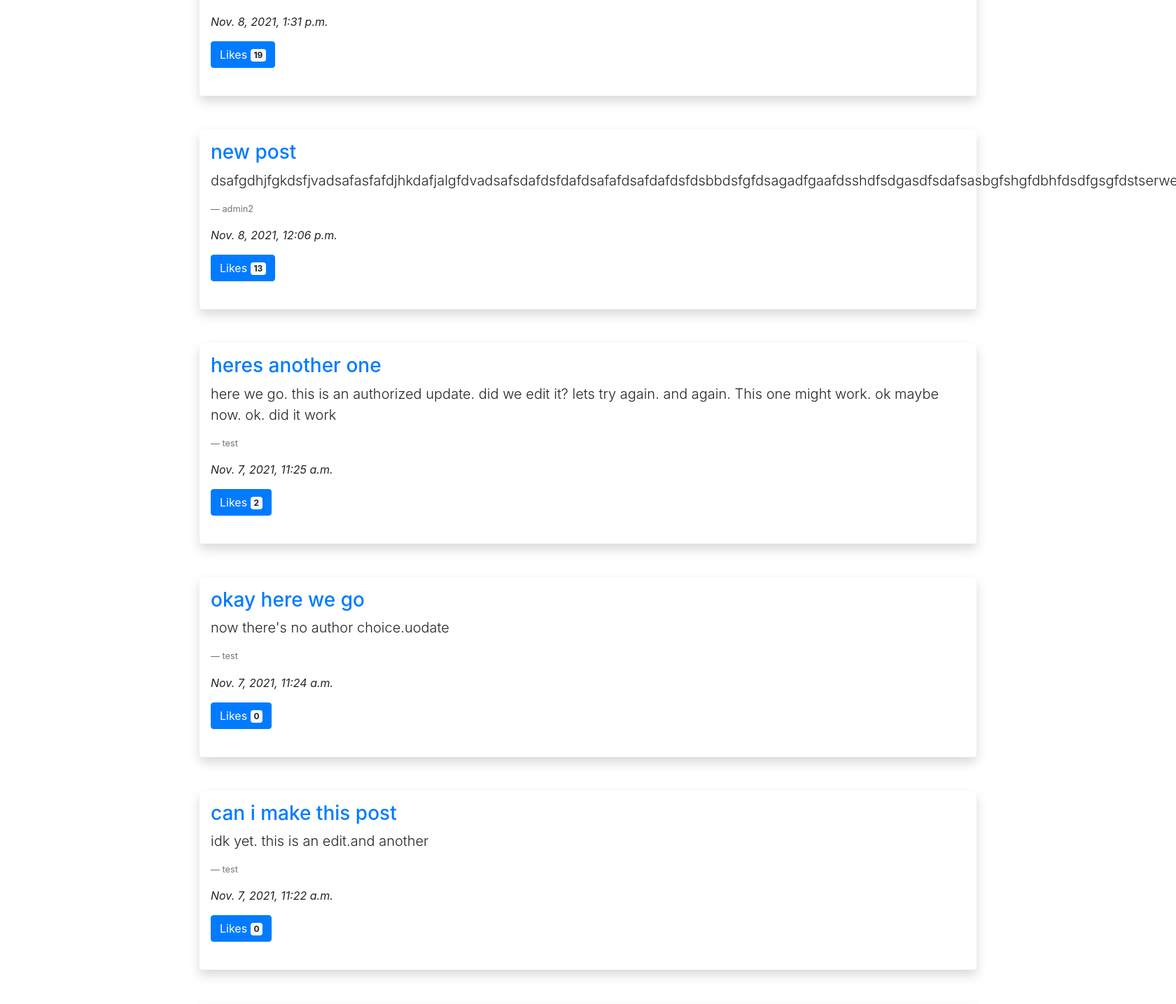
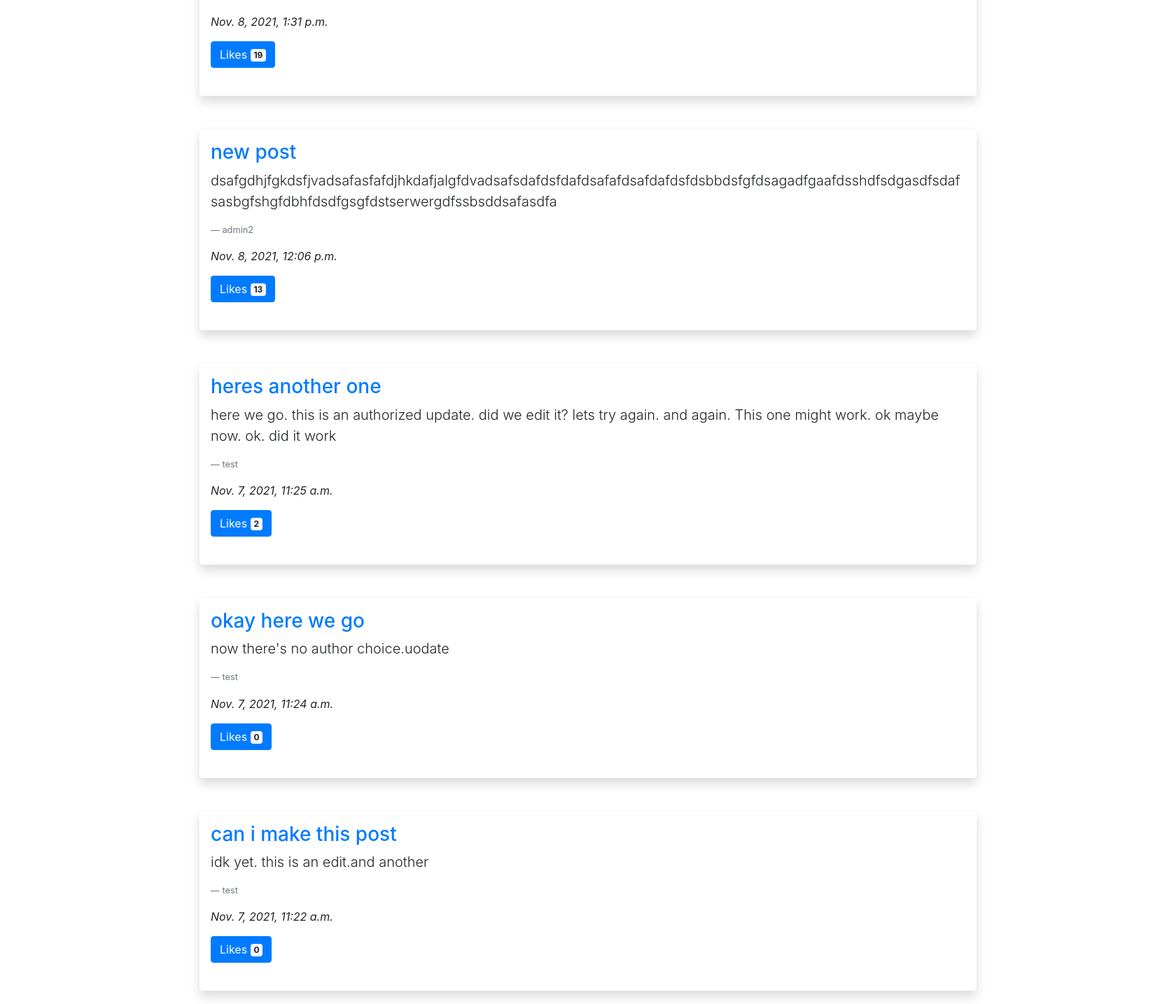
Before and after one commit to davis-ian/chirp, a Django app: page / in a window 1680 px wide; the page is wider, and only the part inside the window is pictured. Shown: the part 1516-2951 px from the top of that part at 70% size. Run offline with Django 3.2, Linux system fonts and the light colour scheme; data comes from the database, SQL or seed files in the repository; some libraries are stand-ins or nearby versions.

Commit message:
fix word wrap

```diff
--- a/templates/home.html
+++ b/templates/home.html
@@ -27,9 +27,9 @@
 
 
     {% for post in post_list %}
-    <div class="shadow p-3 mb-5 bg-white rounded">
+    <div style="overflow-wrap: break-word;" class="shadow p-3 mb-5 bg-white rounded">
         <h3><a href="{% url 'posts:details' post.pk %}">{{post.title}}</a></h3>
-        <p class="lead">{{post.body}}</p>
+        <p style="" class="lead">{{post.body}}</p>
         <p class="blockquote-footer">{{post.author}}</p>
         <p><em>{{post.updated}}</em></p>
 
```
